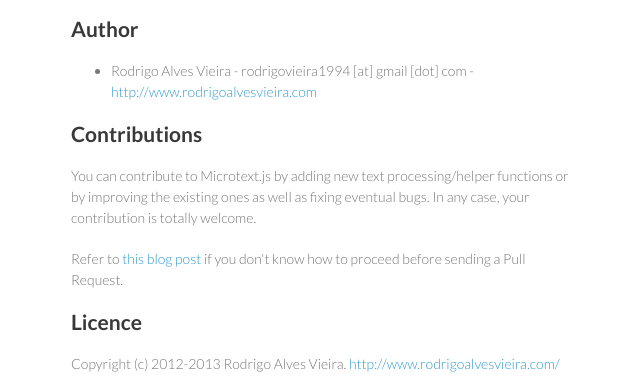
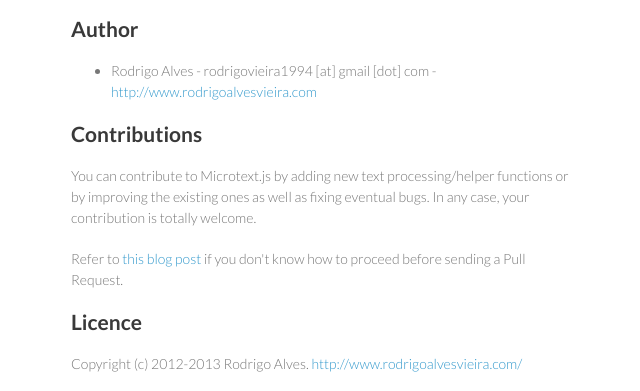
Before and after one commit to rodrigoalvesvieira/microtext.js, a plain HTML site: page index.html in a window 1280 px wide. Shown: the part 1380-1771 px from the top of the page, 499-1139 px from the left. Drawn offline with Linux system fonts and the light colour scheme.

Commit message:
Update index.html

```diff
--- a/index.html
+++ b/index.html
@@ -84,7 +84,7 @@
 <h2>Author</h2>
 
 <ul>
-<li>Rodrigo Alves Vieira - rodrigovieira1994 [at] gmail [dot] com - <a href="http://www.rodrigoalvesvieira.com">http://www.rodrigoalvesvieira.com</a>
+<li>Rodrigo Alves - rodrigovieira1994 [at] gmail [dot] com - <a href="http://www.rodrigoalvesvieira.com">http://www.rodrigoalvesvieira.com</a>
 </li>
 </ul><h2>Contributions</h2>
 
@@ -94,7 +94,7 @@
 
 <h2>Licence</h2>
 
-<p>Copyright (c) 2012-2013 Rodrigo Alves Vieira. <a href="http://www.rodrigoalvesvieira.com/">http://www.rodrigoalvesvieira.com/</a></p>
+<p>Copyright (c) 2012-2013 Rodrigo Alves. <a href="http://www.rodrigoalvesvieira.com/">http://www.rodrigoalvesvieira.com/</a></p>
 
 <p>Permission is hereby granted, free of charge, to any person obtaining
 a copy of this software and associated documentation files (the
@@ -128,6 +128,5 @@ WITH THE SOFTWARE OR THE USE OR OTHER DEALINGS IN THE SOFTWARE.</p>
             pageTracker._trackPageview();
             } catch(err) {}
           </script>
-
   </body>
 </html>
```
